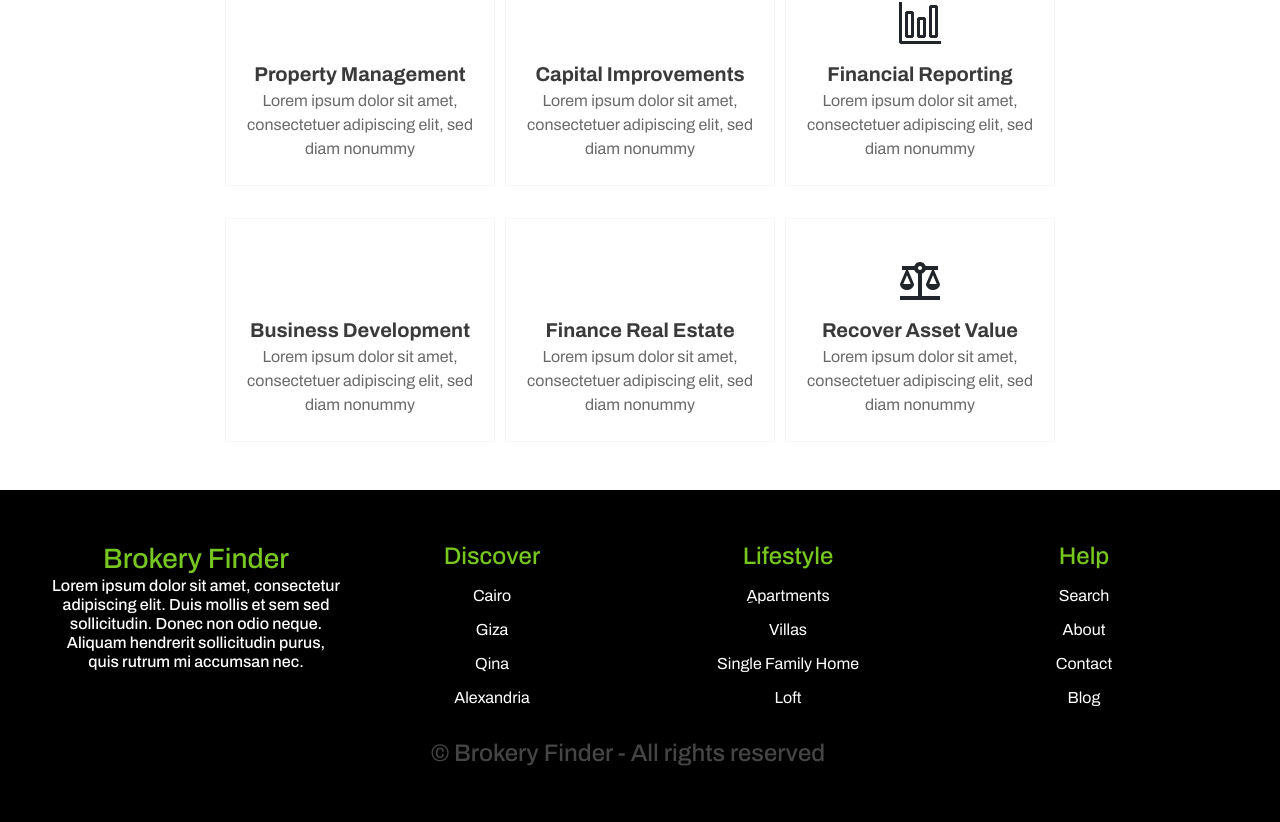
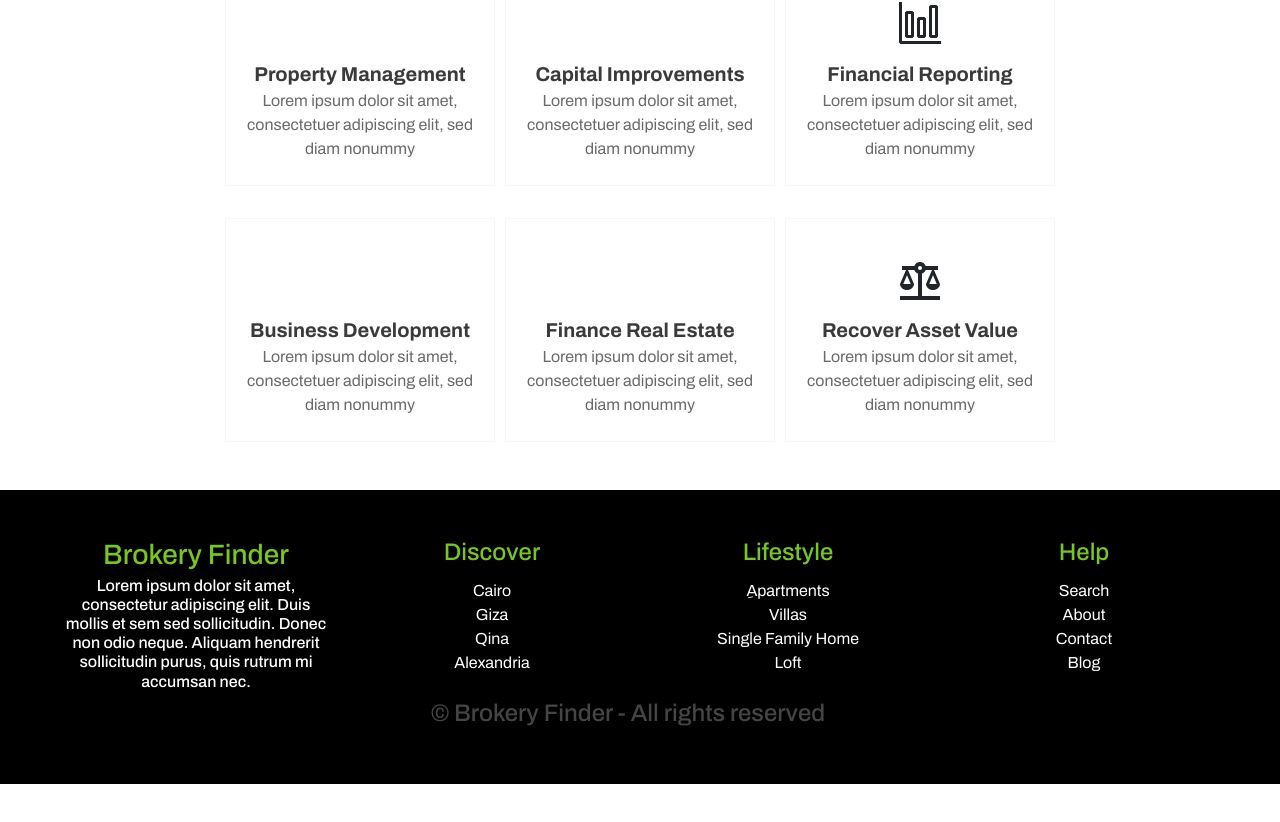
Before and after one commit to sama636/Final-Project, a React (Create React App) app: page / in a window 1280 px wide. Shown: the part 3958-4780 px from the top of the page. After the commit the page ends 4742 px from the top, so only its background shows below. Built offline with nearby package versions, Linux system fonts and the light colour scheme; some icons are missing.

Commit message:
init commit

```diff
--- a/src/Compontents/Footer/Footer.jsx
+++ b/src/Compontents/Footer/Footer.jsx
@@ -4,9 +4,9 @@ import "./Footer.scss";
 export default function Footer() {
   return (
     <>
-      <div className="row g-1 footer ">
+      <div className="row  footer ">
         <div className="col-md-3">
-        <h3 className="color ">Brokery Finder</h3>
+        <h3 className="color pb-1">Brokery Finder</h3>
         <h6>
           Lorem ipsum dolor sit amet, consectetur adipiscing elit. Duis mollis
           et sem sed sollicitudin. Donec non odio neque. Aliquam hendrerit
@@ -14,27 +14,27 @@ export default function Footer() {
         </h6>
         </div>
         <div className="col-md-3">
-            <h4 className="color ">Discover</h4>
+            <h4 className="color pb-1">Discover</h4>
             <p>Cairo</p>
             <p>Giza</p>
             <p>Qina</p>
             <p>Alexandria</p>
         </div>
         <div className="col-md-3">
-            <h4 className="color ">Lifestyle</h4>
+            <h4 className="color pb-1">Lifestyle</h4>
             <p>ِApartments</p>
             <p>Villas</p>
             <p>Single Family Home</p>
             <p>Loft</p>
         </div>
         <div className="col-md-3">
-            <h4 className="color ">Help</h4>
+            <h4 className="color pb-1">Help</h4>
             <p>Search</p>
             <p>About</p>
             <p>Contact</p>
             <p>Blog</p>
         </div>
-        <div className="row pt-4">
+        <div className="row ">
         <h4 className="paara">© Brokery Finder - All rights reserved</h4>
         </div>
       </div>
--- a/src/Compontents/Footer/Footer.scss
+++ b/src/Compontents/Footer/Footer.scss
@@ -13,7 +13,7 @@
         // text-decoration: underline;
     }
     p{
-        padding: 5px;
+        // padding: 5px;
         transition: 0.3s;
     }
 }
```
